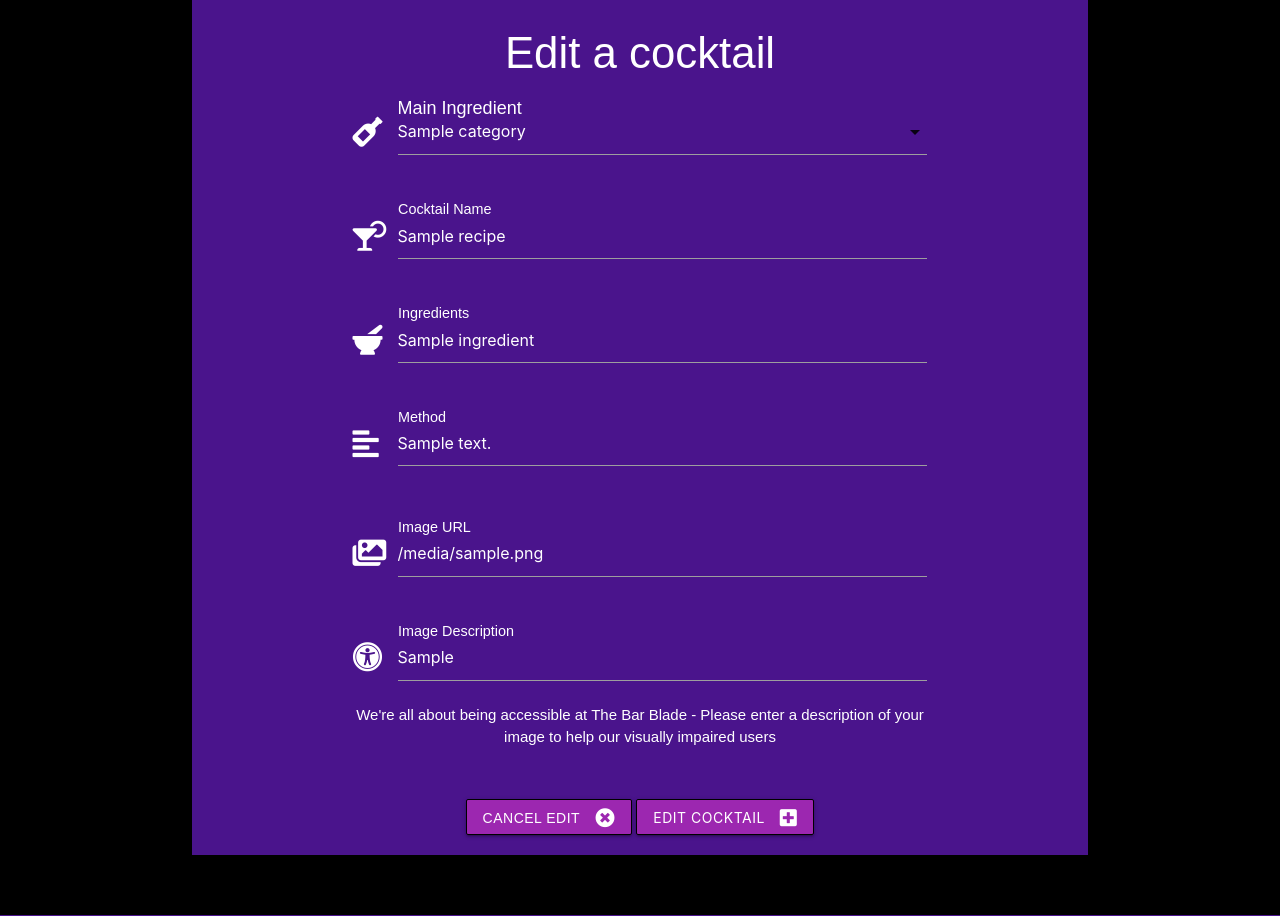
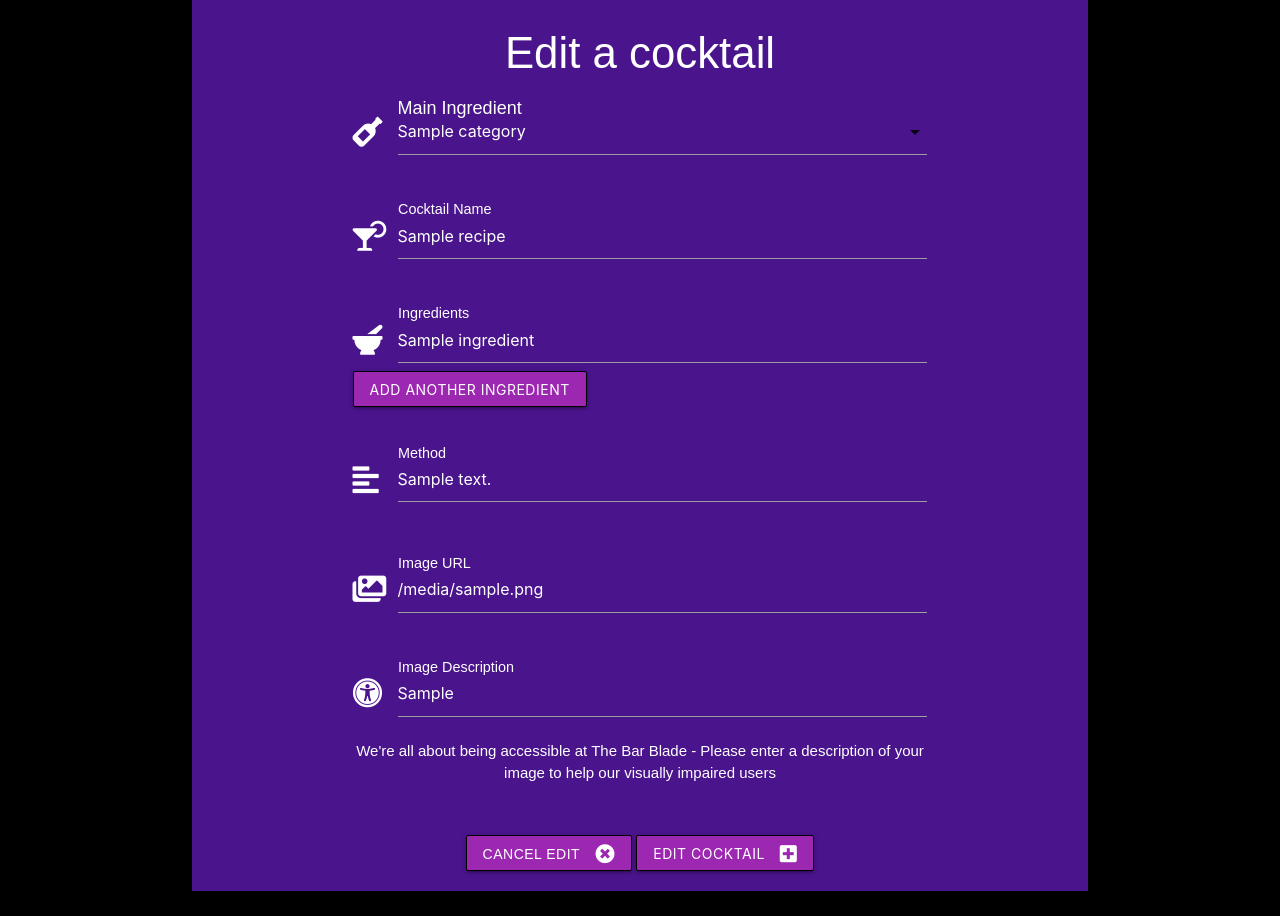
Before and after one commit to Abibubble/ms3-the-bar-blade, a Flask app: template templates/edit_cocktail.html in a window 1280 px wide. Shown: the part 201-1117 px from the top of the page. Run offline with Flask 2, Linux system fonts and the light colour scheme; the template is opened without the code that fills it: most values are stand-ins (such as "Sample title", 1, 10 or a date in 2020); some libraries are stand-ins or nearby versions; some web fonts are replaced.

Commit message:
wip: Add to edit cocktail ingredients

```diff
--- a/templates/add_cocktail.html
+++ b/templates/add_cocktail.html
@@ -34,8 +34,8 @@
                         <i class="fas fa-mortar-pestle prefix"></i>
                         <input id="recipe_list-1" name="recipe_list" type="text" minlength="3" maxlength="100" class="validate white-text" required>
                         <label for="recipe_list-1">Ingredients</label>
-                        <a class="waves-effect waves-light btn purple" onclick="addIngredient('add-ingredient-1');" id="add-button">Add Another
-                            Ingredient</a>
+                        <button class="waves-effect waves-light btn purple" onclick="addIngredient('add-ingredient-1');" id="add-button">Add Another
+                            Ingredient</button>
                     </div>
                 </div>
                 <p class="center-align">Please enter ingredients one by one</p>
--- a/templates/edit_cocktail.html
+++ b/templates/edit_cocktail.html
@@ -34,11 +34,16 @@
                     </div>
                 </div>
                 {% for ingredient in recipe.recipe_list %}
-                <div class="row">
+                <div class="row" id="add-ingredient-{{ ingredient }}" class="add-ingredients">
                     <div class="input-field col s10 m8 offset-s1 offset-m2">
                         <i class="fas fa-mortar-pestle prefix"></i>
-                        <input id="recipe_list" value="{{ ingredient }}" name="recipe_list" type="text" minlength="3" maxlength="100" class="validate white-text" required>
-                        <label for="recipe_list">Ingredients</label>
+                        <input id="recipe_list-{{ ingredient }}" value="{{ ingredient }}" name="recipe_list" type="text" minlength="3" maxlength="100" class="validate white-text" required>
+                        <label for="recipe_list-{{ ingredient }}">Ingredients</label>
+                        {% if loop.index == 1 %}
+                            <button class="waves-effect waves-light btn purple" onclick="addIngredient('add-ingredient-{{ ingredient }}');" id="add-button">Add Another Ingredient</button>
+                        {% else %}
+                            <button class="waves-effect waves-light btn red darken-4" onClick="removeIngredient(this)" data-ingredient="add-ingredient-{{ ingredient }}" id="remove-button-{{ ingredient }}"><i class="fas fa-times"></i> Remove</button>
+                        {% endif %}
                     </div>
                 </div>
                 {% endfor %}
```
